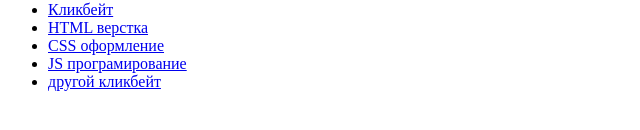
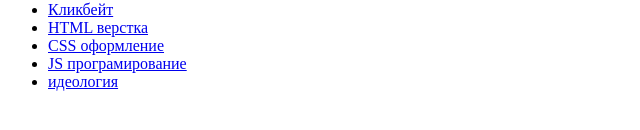
Before and after one commit to Patriot252017/SAIT, a plain HTML site: page index.html in a window 1280 px wide. Shown: the part 216-346 px from the top of the page, 0-640 px from the left. Drawn offline with Linux system fonts and the light colour scheme.

Commit message:
Update index.html

```diff
--- a/index.html
+++ b/index.html
@@ -32,7 +32,7 @@
                 <a href="pages/JS.html">JS програмирование</a>
             </li>
             <li>
-                <a href="https://pbs.twimg.com/media/EjQBLGgXYAEwyTR.png">другой кликбейт</a>
+                <a href="https://pbs.twimg.com/media/EjQBLGgXYAEwyTR.png">идеология</a>
             </li>
         </ul>
     </body>
```
